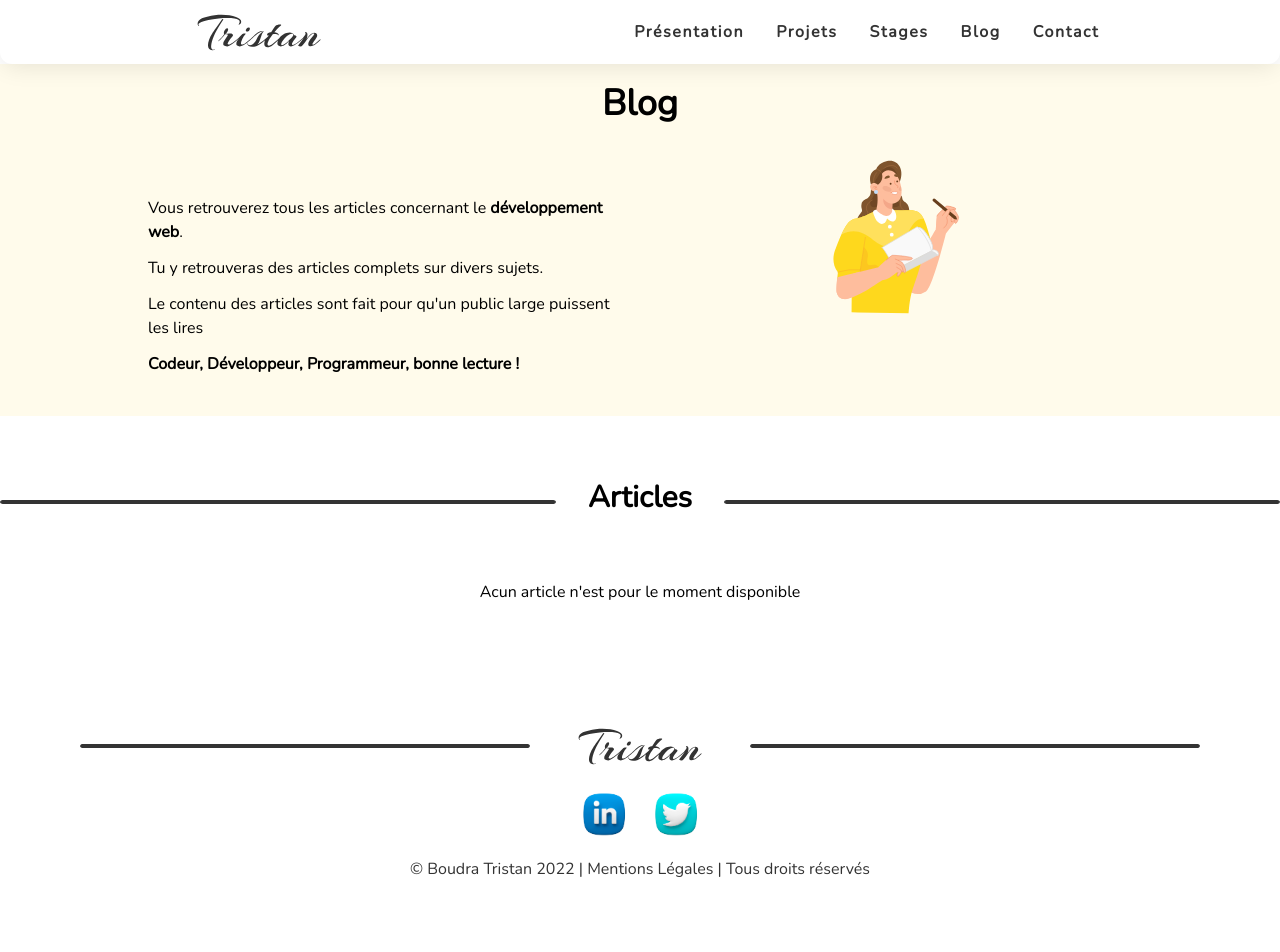
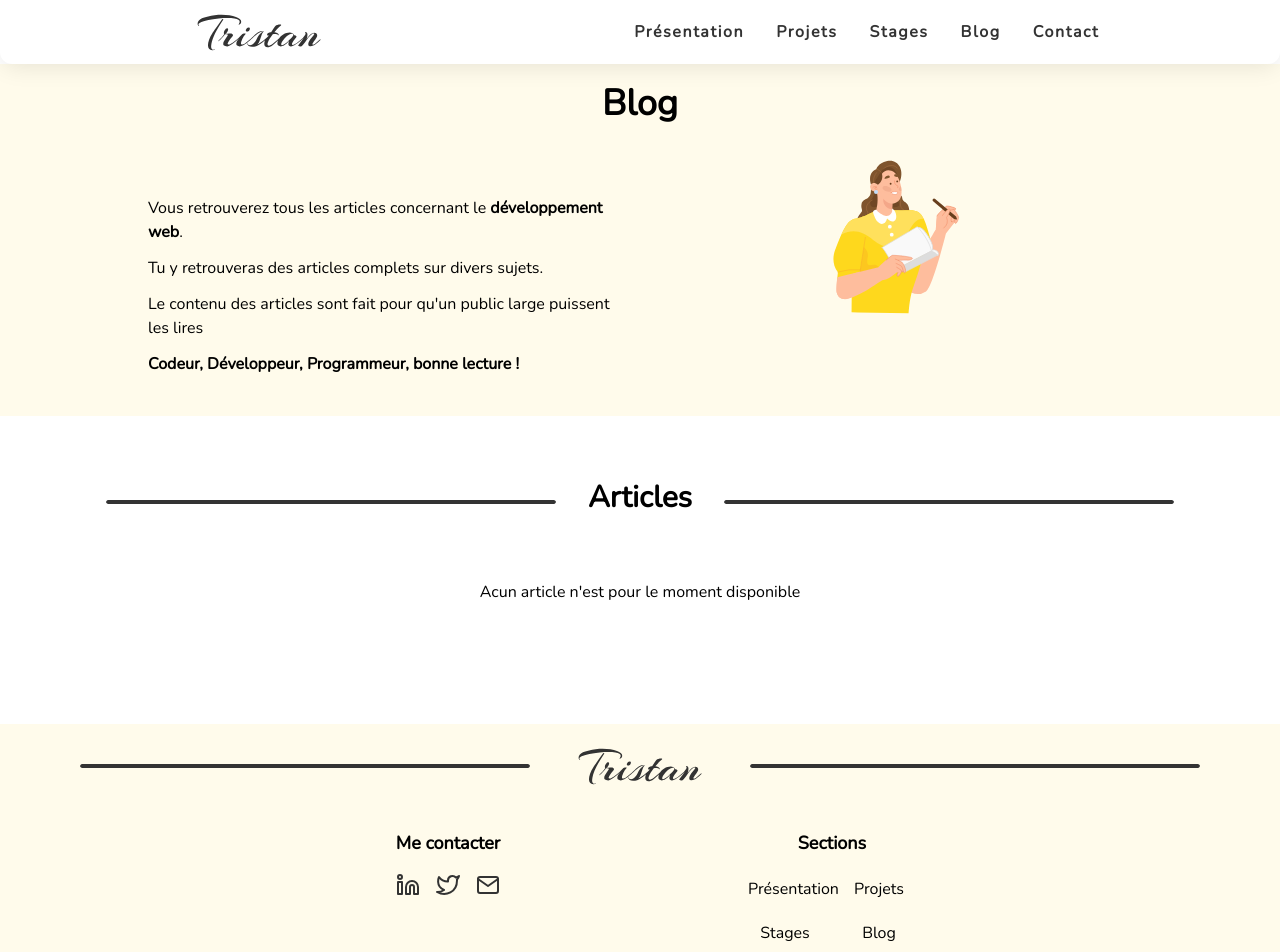
Before and after one commit to Tristan-Boudra/Portfolio, a Vue app: page /blog in a window 1280 px wide. Shown: the top 952 px of the page. Before the commit the page ends 881 px from the top, so only its background shows below. Built offline with nearby package versions, Linux system fonts and the light colour scheme.

Commit message:
nouveau footer, ajout vignette sur contact

```diff
--- a/src/components/Contact.vue
+++ b/src/components/Contact.vue
@@ -12,26 +12,38 @@
         </div>
       </div>
       <div class="relative z-0 mb-6 w-0 md:mx-10 ml-10">
-        <input type="text" id="name" name="name" autocomplete="name" v-model="name" class="block sm:mx-auto py-2.5 w-72 text-sm text-gray-900 bg-transparent border-0 border-b-2 border-[#333333] appearance-none focus:outline-none focus:ring-0 focus:border-[#DA5759] peer" placeholder=" " required />
-        <label for="name" class="absolute ml-0 text font-bold text-[#333333] duration-300 transform -translate-y-6 scale-75 top-3 -z-10 origin-[0] peer-focus:left-0 peer-focus:text-[#DA5759] peer-placeholder-shown:scale-100 peer-placeholder-shown:translate-y-0 peer-focus:scale-75 peer-focus:-translate-y-6">Nom</label>
+        <input type="text" id="name" name="name" autocomplete="name" v-model="name" class="block sm:mx-auto py-2.5 w-72 text-sm text-gray-900 bg-transparent border-0 border-b-2 border-[#333333] appearance-none focus:outline-none focus:ring-0 focus:border-amber-500 peer" placeholder=" " required />
+        <label for="name" class="absolute ml-0 text font-bold text-[#333333] duration-300 transform -translate-y-6 scale-75 top-3 -z-10 origin-[0] peer-focus:left-0 peer-focus:text-amber-500 peer-placeholder-shown:scale-100 peer-placeholder-shown:translate-y-0 peer-focus:scale-75 peer-focus:-translate-y-6">Nom</label>
       </div>
       <div class="relative z-0 mb-6 w-0 md:mx-10 ml-10">
-        <input type="text" id="surname" name="surname" autocomplete="surname" v-model="surname" class="block py-2.5 px-0 w-72 text-sm text-gray-900 bg-transparent border-0 border-b-2 border-[#333333] appearance-none focus:outline-none focus:ring-0 focus:border-[#DA5759] peer" placeholder=" " required />
-        <label for="surname" class="absolute text font-bold text-[#333333] duration-300 transform -translate-y-6 scale-75 top-3 -z-10 origin-[0] peer-focus:left-0 peer-focus:text-[#DA5759] peer-placeholder-shown:scale-100 peer-placeholder-shown:translate-y-0 peer-focus:scale-75 peer-focus:-translate-y-6">Prénom</label>
+        <input type="text" id="surname" name="surname" autocomplete="surname" v-model="surname" class="block py-2.5 px-0 w-72 text-sm text-gray-900 bg-transparent border-0 border-b-2 border-[#333333] appearance-none focus:outline-none focus:ring-0 focus:border-amber-500 peer" placeholder=" " required />
+        <label for="surname" class="absolute text font-bold text-[#333333] duration-300 transform -translate-y-6 scale-75 top-3 -z-10 origin-[0] peer-focus:left-0 peer-focus:text-amber-500 peer-placeholder-shown:scale-100 peer-placeholder-shown:translate-y-0 peer-focus:scale-75 peer-focus:-translate-y-6">Prénom</label>
       </div>
       <div class="relative z-0 mb-6 w-0 md:mx-10 ml-10">
-        <input type="text" id="object" name="object" autocomplete="objet" v-model="object" class="block py-2.5 px-0 w-72 text-sm text-gray-900 bg-transparent border-0 border-b-2 border-[#333333] appearance-none focus:outline-none focus:ring-0 focus:border-[#DA5759] peer" placeholder=" " required />
-        <label for="object" class="absolute text font-bold text-[#333333] duration-300 transform -translate-y-6 scale-75 top-3 -z-10 origin-[0] peer-focus:left-0 peer-focus:text-[#DA5759] peer-placeholder-shown:scale-100 peer-placeholder-shown:translate-y-0 peer-focus:scale-75 peer-focus:-translate-y-6">Objet</label>
+        <input type="text" id="object" name="object" autocomplete="objet" v-model="object" class="block py-2.5 px-0 w-72 text-sm text-gray-900 bg-transparent border-0 border-b-2 border-[#333333] appearance-none focus:outline-none focus:ring-0 focus:border-amber-500 peer" placeholder=" " required />
+        <label for="object" class="absolute text font-bold text-[#333333] duration-300 transform -translate-y-6 scale-75 top-3 -z-10 origin-[0] peer-focus:left-0 peer-focus:text-amber-500 peer-placeholder-shown:scale-100 peer-placeholder-shown:translate-y-0 peer-focus:scale-75 peer-focus:-translate-y-6">Objet</label>
       </div>
       <div class="relative z-0 mb-6 w-0 md:mx-10 ml-10">
-        <input type="text" id="email" name="email" autocomplete="email" v-model="email" class="block py-2.5 px-0 w-72 text-sm text-gray-900 bg-transparent border-0 border-b-2 border-[#333333] appearance-none focus:outline-none focus:ring-0 focus:border-[#DA5759] peer" placeholder=" " required />
-        <label for="email" class="absolute text font-bold text-[#333333] duration-300 transform -translate-y-6 scale-75 top-3 -z-10 origin-[0] peer-focus:left-0 peer-focus:text-[#DA5759] peer-placeholder-shown:scale-100 peer-placeholder-shown:translate-y-0 peer-focus:scale-75 peer-focus:-translate-y-6">Mail</label>
+        <input type="text" id="email" name="email" autocomplete="email" v-model="email" class="block py-2.5 px-0 w-72 text-sm text-gray-900 bg-transparent border-0 border-b-2 border-[#333333] appearance-none focus:outline-none focus:ring-0 focus:border-amber-500 peer" placeholder=" " required />
+        <label for="email" class="absolute text font-bold text-[#333333] duration-300 transform -translate-y-6 scale-75 top-3 -z-10 origin-[0] peer-focus:left-0 peer-focus:text-amber-500 peer-placeholder-shown:scale-100 peer-placeholder-shown:translate-y-0 peer-focus:scale-75 peer-focus:-translate-y-6">Mail</label>
       </div>
       <div class="relative z-0 mb-6 w-0 md:mx-10 ml-10">
-        <textarea name="message" id="message" cols="40" rows="10" v-model="message" class="block py-2.5 px-0 w-72 text-sm text-gray-900 bg-transparent border-0 border-b-2 border-[#333333] appearance-none focus:outline-none focus:ring-0 focus:border-[#DA5759] peer" placeholder=" " required />
-        <label for="message" class="absolute text font-bold text-[#333333] duration-300 transform -translate-y-6 scale-75 top-3 -z-10 origin-[0] peer-focus:left-0 peer-focus:text-[#DA5759] peer-placeholder-shown:scale-100 peer-placeholder-shown:translate-y-0 peer-focus:scale-75 peer-focus:-translate-y-6">Message</label>
+        <textarea name="message" id="message" cols="40" rows="10" v-model="message" class="block py-2.5 px-0 w-72 text-sm text-gray-900 bg-transparent border-0 border-b-2 border-[#333333] appearance-none focus:outline-none focus:ring-0 focus:border-amber-500 peer" placeholder=" " required />
+        <label for="message" class="absolute text font-bold text-[#333333] duration-300 transform -translate-y-6 scale-75 top-3 -z-10 origin-[0] peer-focus:left-0 peer-focus:text-amber-500 peer-placeholder-shown:scale-100 peer-placeholder-shown:translate-y-0 peer-focus:scale-75 peer-focus:-translate-y-6">Message</label>
       </div>
-      <div></div>
+      <div class="flex flex-col gap-5 p-5">
+        <div class="rounded-lg w-60 md:w-72 shadow-[0_5px_25px_-3px_rgba(0,0,0,0.1)] m-auto hover:scale-105 ease-in-out transition duration-200">
+          <p class="p-2">Vous souhaitez me contacter ? Utilisez le formulaire ci-contre </p>
+        </div>
+        <div class="rounded-lg w-60 md:w-72 shadow-[0_5px_25px_-3px_rgba(0,0,0,0.1)] m-auto hover:scale-105 ease-in-out transition duration-200">
+          <p class="p-2">Vous pouvez également me contacter via l’adresse mail suivante :<br>boudratristan@gmail.com</p>
+        </div>
+        <div class="w-16 md:w-20 flex ml-auto">
+          <div class="bg-amber-500 rounded-full w-16 md:w-20 h-16 md:h-20">
+            <img src="@/assets/Tristan.webp" class="rounded-full w-20 my-auto" alt="Image de profile dans contact">
+          </div>
+        </div>
+      </div>
       <div class="mt-10">
         <p class="italic my-auto">Tous les champs sont obligatoires</p>
       </div>
--- a/src/components/Footer.vue
+++ b/src/components/Footer.vue
@@ -1,18 +1,34 @@
 <template>
   <div class="w-full mt-10">
-    <footer class="max-w-screen-lg mx-auto">
+    <footer class="p-5 bg-amber-50">
+      <div class="mx-auto max-w-screen-lg ">
         <div class="flex space-x-8 mx-auto justify-center">
           <img class="flex-row w-20 h-1 md:w-52 lg:w-full mt-5 rounded-full" src="@/assets/Line_dark.png" alt="Ligne">
-            <img src="@/assets/Tristan_dark.svg" class="px-4 py-1" alt="logo">
+            <img src="@/assets/Tristan_dark.svg" class="px-4 py-1 w-auto h-auto" alt="logo">
           <img class="flex-row w-20 h-1 md:w-52 lg:w-full mt-5 rounded-full" src="@/assets/Line_dark.png" alt="Ligne">
         </div>
-      <div class="">
-        <ul class="flex flex-row mx-auto flex-wrap gap-4 justify-center p-4">
-          <li><a href="https://www.linkedin.com/in/tristan-boudra-a43b6918a/"><img class="w-14 flex" src="@/assets/linkedin.webp" alt="linkedin"></a></li>
-          <li><a href="https://twitter.com/TristanBoudra"><img class="w-14 flex" src="@/assets/Twitter.webp" alt="Twitter"></a></li>
-        </ul>
+        <div class="flex flex-row justify-center flex-wrap p-5">
+          <div class="p-5 w-96">
+            <h3 class="text-lg hover:text-amber-500 font-semibold">Me contacter</h3>
+            <ul class="flex flex-row mx-auto flex-wrap gap-4 justify-center p-4">
+              <li><i data-feather="linkedin" class="stroke-[#333333] hover:stroke-amber-500"></i></li>
+              <li><i data-feather="twitter" class="stroke-[#333333] hover:stroke-amber-500"></i></li>
+              <li><a href="/#contact"><i data-feather="mail" class="stroke-[#333333] hover:stroke-amber-500"></i></a></li>
+            </ul>
+          </div>
+          <div class="p-5 w-96">
+            <h3 class="text-lg hover:text-amber-500 font-semibold">Sections</h3>
+            <ul class="grid md:grid-cols-2 w-52 gap-5 m-auto p-5">
+              <li><a href="/" class="">Présentation</a></li>
+              <li><a href="/#projects">Projets</a></li>
+              <li><a href="/#stages">Stages</a></li>
+              <li><a href="/#blog">Blog</a></li>
+              <li><a href="/#contact">Contact</a></li>
+            </ul>
+          </div>
+        </div>
+        <p class="text-[#333333]">© Boudra Tristan {{ copyrightDate }} | <router-link to="/mentionsLegales">Mentions Légales</router-link> | Tous droits réservés</p>
       </div>
-      <p class="text-[#333333]">© Boudra Tristan {{ copyrightDate }} | <router-link to="/mentionsLegales">Mentions Légales</router-link> | Tous droits réservés</p>
     </footer>
   </div>
 </template>
--- a/src/components/Navbar.vue
+++ b/src/components/Navbar.vue
@@ -3,7 +3,7 @@
     <div class="flex h-16 mx-auto max-w-screen-xl sm:px-6 lg:px-8">
       <div class="flex items-center space-x-14 mx-auto">
         <a href="/">
-          <img src="@/assets/Tristan_dark.svg" class="px-4 py-1" alt="logo">
+          <img src="@/assets/Tristan_dark.svg" class="px-4 py-1 w-auto h-auto" alt="logo">
         </a>
       </div>
       <button aria-label="boutton hamburger" type="button" @click="openNav = !openNav" class="p-2 sm:ml-0 lg:hidden">
@@ -15,7 +15,7 @@
         <div class="flex flex-row h-16 max-w-screen-xl">
           <div class="flex items-center space-x-14 mx-auto">
             <a href="/">
-              <img src="@/assets/Tristan_dark.svg" @click="openNav = !openNav" class="px-4 py-1" alt="logo">
+              <img src="@/assets/Tristan_dark.svg" @click="openNav = !openNav" class="px-4 py-1 w-auto h-auto" alt="logo">
             </a>
           </div>
         </div>
--- a/src/components/Projects.vue
+++ b/src/components/Projects.vue
@@ -3,14 +3,14 @@
     <section class="">
       <div class="flex flex-col p-6">
         <h1 class="text-2xl font-bold p-2 mb-5">{{ data.name }}</h1>
-        <img class="mx-auto w-9/12 rounded-lg mb-5 shadow-[0_5px_25px_-3px_rgba(0,0,0,0.2)] transition duration-500 hover:ease-in-out hover:scale-110" v-if="this.data.img" :src="require(`@/assets/${data.img}.webp`)" alt="image projetcs">
+        <img class="mx-auto w-9/12 h-auto rounded-lg mb-5 shadow-[0_5px_25px_-3px_rgba(0,0,0,0.2)] transition duration-500 hover:ease-in-out hover:scale-110" v-if="this.data.img" :src="require(`@/assets/${data.img}.webp`)" alt="image projetcs">
         <p class="mx-auto p-2 mb-6">{{ data.description }}</p>
         <ul class="flex gap-2 flex-wrap mx-auto justify-center mb-3">
           <li class="py-1 px-3 text-white text-sm rounded-md transition duration-500 hover:scale-110" v-for="tech in data.techno" v-bind:key="tech" :style="'background-color: #' + tech.color">{{ tech.name }}</li>
         </ul>
         <p class="mx-auto p-2">{{ data.context }}</p>
-        <div class="flex flex-row space-x-2 flex-wrap mx-auto p-3">
-          <div class="mt-5" v-for="allLink in data.links" v-bind:key="allLink">
+        <div class="flex flex-row flex-wrap mx-auto p-3">
+          <div class="mt-5 p-1" v-for="allLink in data.links" v-bind:key="allLink">
             <a class="bg-amber-500 p-2 rounded-lg text-[#000000] font-bold text-center w-32 h-14 tracking-widest mx-auto" :href="allLink.link">{{ allLink.linkName }}</a>
           </div>
         </div>
--- a/src/components/Stages.vue
+++ b/src/components/Stages.vue
@@ -3,14 +3,14 @@
     <section class="">
       <div class="flex flex-col">
         <h1 class="text-2xl font-bold p-2 mb-5">{{ data.name }}</h1>
-        <img class="mx-auto w-6/12 rounded-lg mb-5 shadow-[0_5px_25px_-3px_rgba(0,0,0,0.2)] transition duration-500 hover:scale-110" v-if="this.data.img" :src="require(`@/assets/${data.img}.webp`)" alt="image stages">
+        <img class="mx-auto w-6/12 h-auto rounded-lg mb-5 shadow-[0_5px_25px_-3px_rgba(0,0,0,0.2)] transition duration-500 hover:scale-110" v-if="this.data.img" :src="require(`@/assets/${data.img}.webp`)" alt="image stages">
         <p class="mx-auto p-2 mb-6">{{ data.description }}</p>
         <ul class="flex gap-2 flex-wrap mx-auto justify-center mb-3">
           <li class="py-1 px-3 text-white text-sm rounded-md transition duration-500 hover:scale-110" v-for="tech in data.techno" v-bind:key="tech" :style="'background-color: #' + tech.color">{{ tech.name }}</li>
         </ul>
         <p class="mx-auto p-2">{{ data.context }}</p>
-        <div class="flex flex-row space-x-2 flex-wrap mx-auto p-3">
-          <div class="mt-5" v-for="allLink in data.links" v-bind:key="allLink">
+        <div class="flex flex-row flex-wrap mx-auto p-3 align-items">
+          <div class="mt-5 p-1" v-for="allLink in data.links" v-bind:key="allLink">
             <a class="bg-amber-500 p-2 rounded-lg text-[#000000] font-bold text-center w-32 h-14 tracking-widest mx-auto" :href="allLink.link">{{ allLink.linkName }}</a>
           </div>
         </div>
--- a/src/views/Blog.vue
+++ b/src/views/Blog.vue
@@ -13,12 +13,12 @@
               <p class="font-semibold mt-3">Codeur, Développeur, Programmeur, bonne lecture !</p>
             </div>
             <div class="">
-              <img src="@/assets/Articles.svg" alt="image illustration article" class="w-72 mx-auto">
+              <img src="@/assets/Articles.svg" alt="image illustration article" class="w-72 h-auto mx-auto">
             </div>
           </div>
         </div>
       </div>
-      <div class="flex space-x-8 mx-auto justify-center py-16">
+      <div class="flex space-x-8 mx-auto justify-center py-16 max-w-screen-lg">
         <img class="flex-row w-20 h-1 md:w-52 lg:w-full mt-5 rounded-full" src="@/assets/Line_dark.png" alt="Ligne">
         <h2 class="font-bold text-xl md:text-3xl">Articles</h2>
         <img class="flex-row w-20 h-1 md:w-52 lg:w-full mt-5 rounded-full" src="@/assets/Line_dark.png" alt="Ligne">
--- a/src/views/Home.vue
+++ b/src/views/Home.vue
@@ -17,12 +17,12 @@
           </div>
         </div>
         <div class="flex-col md:order-0">
-          <img class="m-auto rounded-3xl mt-24 w-56 sm:w-72 md:w-80 lg:w-96" src="@/assets/Tristan.webp" alt="Image de profile">
+          <img class="m-auto rounded-3xl mt-24 w-56 sm:w-72 h-auto md:w-80 lg:w-96" src="@/assets/Tristan.webp" alt="Image de profile">
         </div>
       </div>
       <div class="mt-20 mb-16">
         <a href="/#debut" class="block w-32 m-auto">
-          <img :src="'/files/arrows_down.gif'" alt="gif illustration blog" class="w-36 mx-auto">
+          <img :src="'/files/arrows_down.gif'" alt="gif illustration blog" class="w-36 h-auto mx-auto">
         </a>
       </div>
     </section>
@@ -82,7 +82,7 @@
           <p class="text-left p-3">J'ai décidé de créer un blog afin de partager mes connaissances ainsi que mes compétences afin que vous et moi puissions progresser ensemble et ainsi en apprendre davantage sur l'univers du <span class="font-semibold">développement web.</span><br>
             Vous y trouverez toutes sortes de sujets autant divers et variétés. En partant du début de la <span class="font-semibold">conception</span> d'un site web, des conseils pendant le <span class="font-semibold">développement</span> puis dans la finalisation d'un site et de la <span class="font-semibold">mise en production.</span></p>
           <div class="">
-            <img src="@/assets/blog.svg" alt="image illustration blog" class="w-72 mx-auto">
+            <img src="@/assets/blog.svg" alt="image illustration blog" class="w-72 h-auto mx-auto">
           </div>
         </div>
         <router-link to="/blog" class="bg-[#333333] p-2 rounded-lg text-[#FFFFFF] font-bold text-center w-auto h-auto tracking-widest mx-auto">Voir les articles</router-link>
```
Also changed, not shown: src/components/Veille.vue (deleted, +0 -26 lines), .eslintrc.js.
